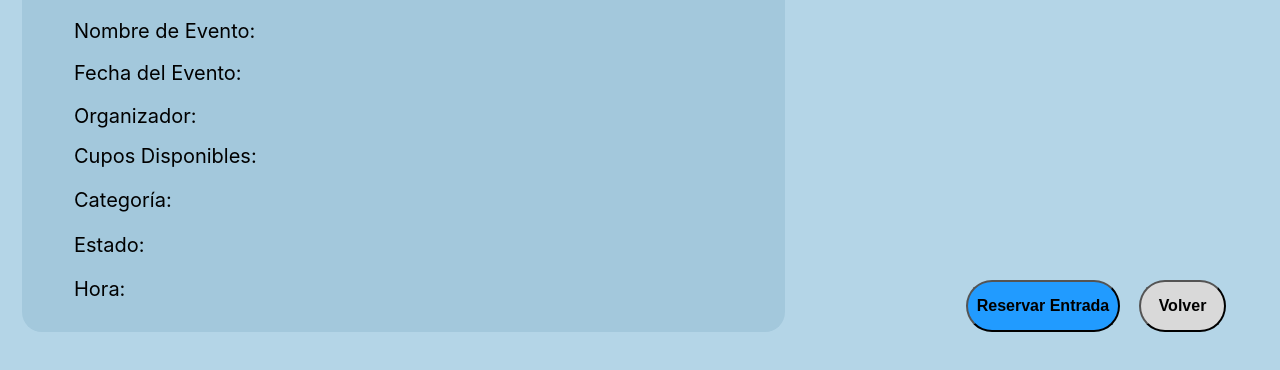
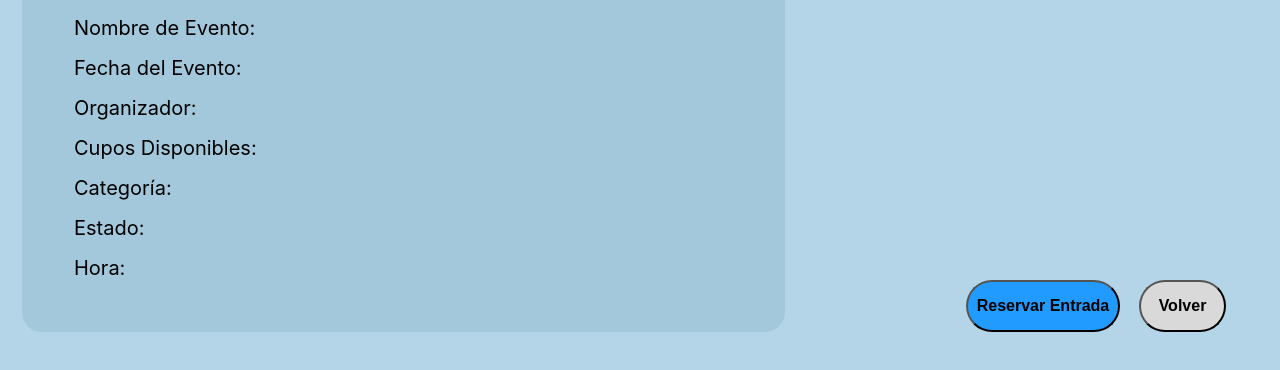
Before and after one commit to fernandogonzalez11/LogiEvents, a website: page src/view/event-detail/index.html in a window 1280 px wide. Shown: the part 334-704 px from the top of the page. Drawn offline with Linux system fonts and the light colour scheme; some packages are replaced by stand-ins of ours; a script that the page names is missing.

Commit message:
fix event detail alignment

```diff
--- a/src/view/event-detail/style.css
+++ b/src/view/event-detail/style.css
@@ -107,13 +107,13 @@ body, html {
     word-wrap: break-word;
 }
 
-.event-name-label { top: 353px; }
-.event-date-label { top: 395px; }
-.organizer-label { top: 438px; }
-.available-seats-label { top: 478px; }
-.category-label { top: 522px; }
-.status-label { top: 567px; }
-.time-label { top: 611px; }
+.event-name-label, .event-name { top: 350px; }
+.event-date-label, .event-date { top: 390px; }
+.organizer-label, .organizer { top: 430px; }
+.available-seats-label, .available-seats { top: 470px; }
+.category-label, .category { top: 510px; }
+.status-label, .status { top: 550px; }
+.time-label, .time { top: 590px; }
 
 .event-name,
 .event-date,
@@ -132,14 +132,6 @@ body, html {
     line-height: 24px;
     word-wrap: break-word;
 }
-
-.event-name { top: 353px; }
-.event-date { top: 395px; }
-.organizer { top: 438px; }
-.available-seats { top: 478px; }
-.category { top: 522px; }
-.status { top: 567px; }
-.time { top: 611px; }
 
 .description-label {
     width: 269px;
```
